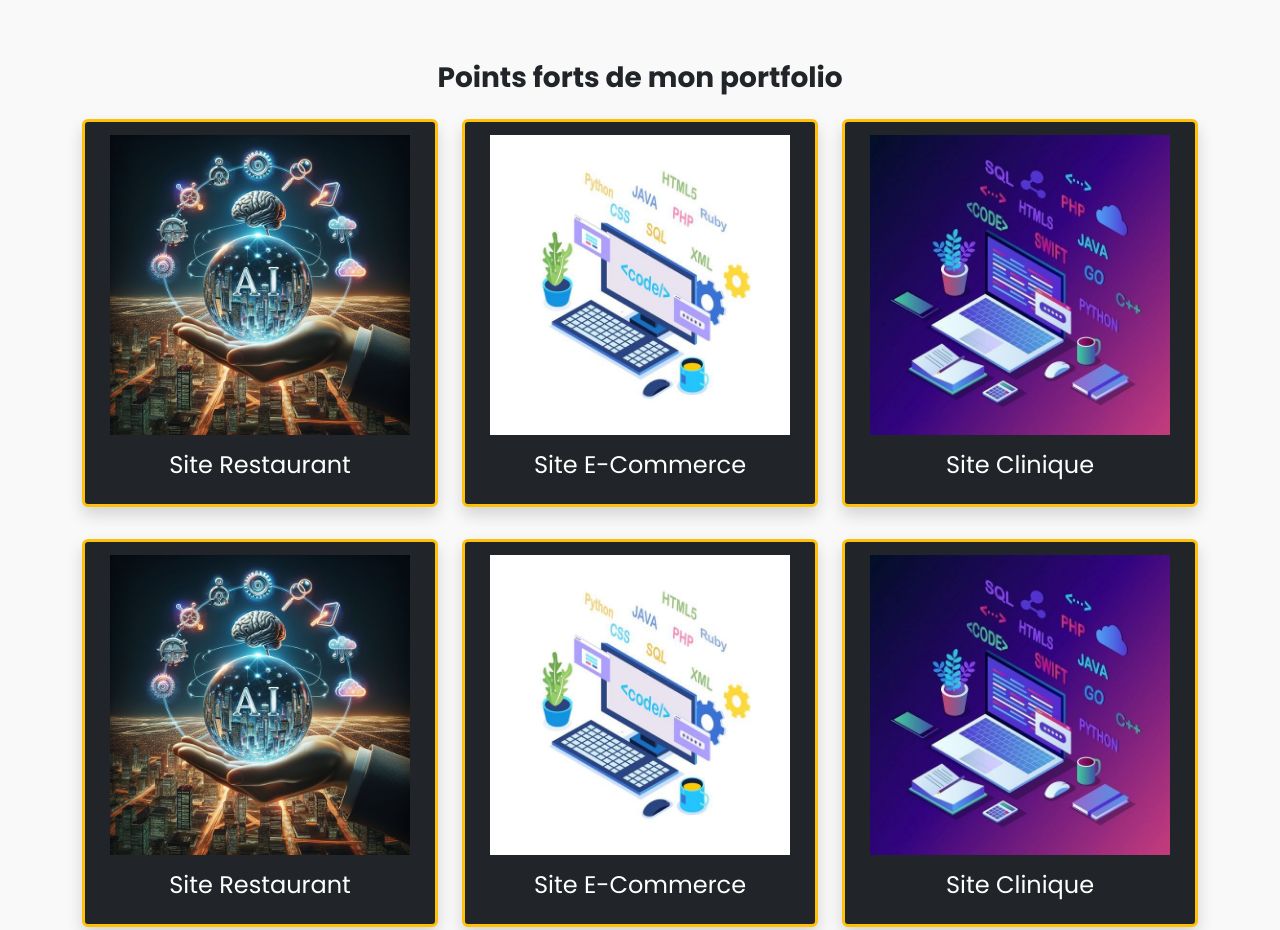
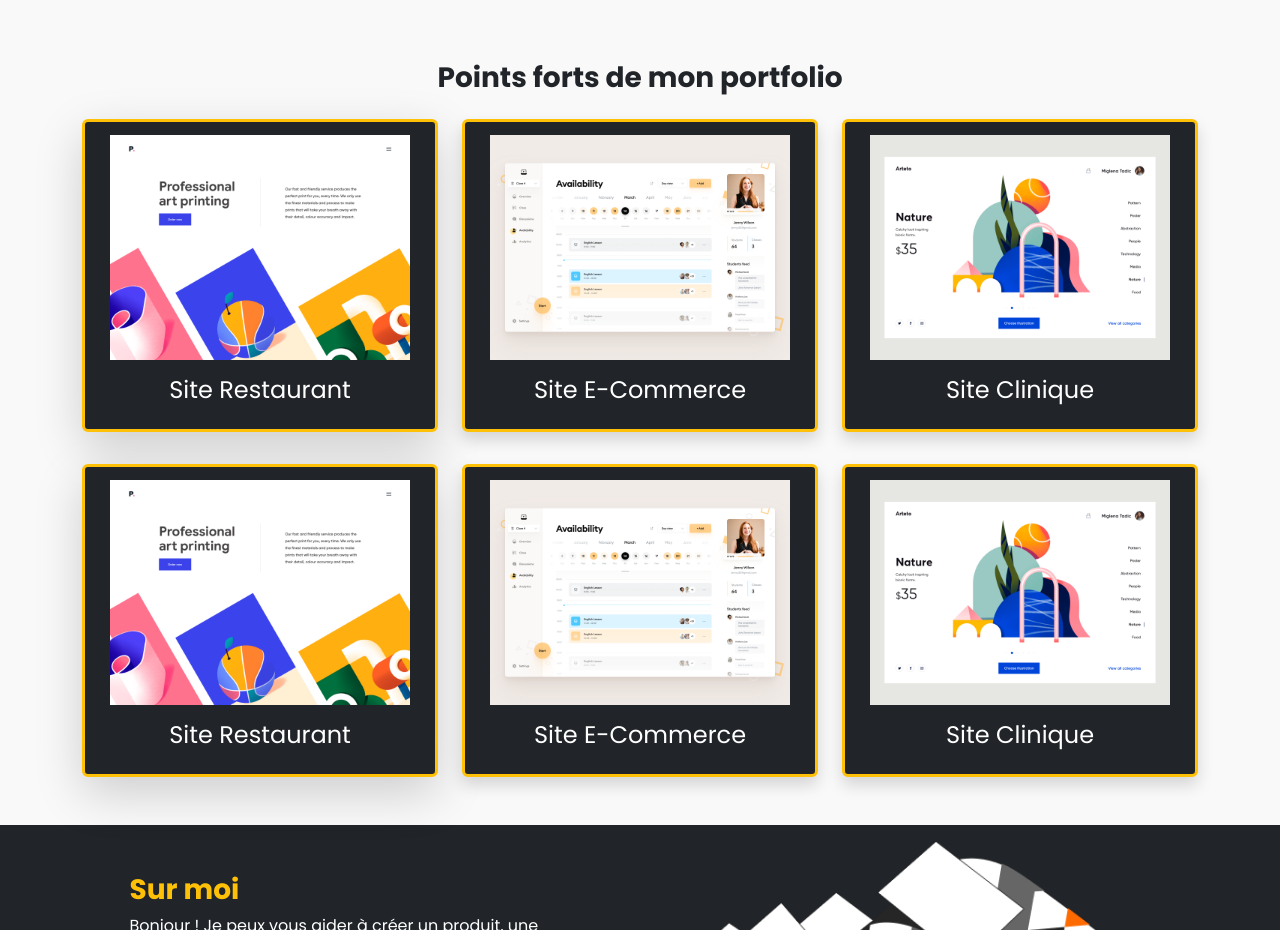
Before and after one commit to KhadimFall0503/Portfolio_Boostrap, a plain HTML site: page index.html in a window 1280 px wide. Shown: the part 1255-2185 px from the top of the page. Drawn offline with nearby package versions, Linux system fonts and the light colour scheme.

Commit message:
Modification des Images

```diff
--- a/index.html
+++ b/index.html
@@ -75,8 +75,8 @@
             <h3 class="text-center fw-bold pt-5">Points forts de mon portfolio </h3>
             <div class="row pt-3">
                 <div class="col-md-4">
-                    <div class="card shadow bg-dark border border-3 border-warning">
-                        <img class="card-img-top" src="images/p1.jpg" class=" s" alt="Card image">
+                    <div class="card shadow-lg bg-dark border border-3 border-warning">
+                        <img class="card-img-top" src="images/work-card-bg-1-4.png" class=" s" alt="Card image">
                         <div class="card-body">
                           <h4 class="card-title text-white text-center">Site Restaurant</h4>
 
@@ -86,7 +86,7 @@
                 </div>
                 <div class="col-md-4">
                     <div class="card shadow bg-dark border border-3 border-warning">
-                        <img class="card-img-top" src="images/p2.jpg" alt="Card image">
+                        <img class="card-img-top" src="images/work-card-bg-2-5.png" alt="Card image">
                         <div class="card-body">
                           <h4 class="card-title text-white text-center">Site E-Commerce</h4>
                         </div>
@@ -94,7 +94,7 @@
                 </div>
                 <div class="col-md-4">
                     <div class="card shadow bg-dark border border-3 border-warning">
-                        <img class="card-img-top" src="images/p3.jpg" alt="Card image">
+                        <img class="card-img-top" src="images/work-card-bg-3-6.png" alt="Card image">
                         <div class="card-body">
                           <h4 class="card-title text-white text-center">Site Clinique</h4>
 
@@ -110,8 +110,8 @@
         <div class="container">
             <div class="row pt-3">
                 <div class="col-md-4">
-                    <div class="card shadow bg-dark border border-3 border-warning">
-                        <img class="card-img-top" src="images/p1.jpg" class=" s" alt="Card image">
+                    <div class="card shadow-lg bg-dark border border-3 border-warning">
+                        <img class="card-img-top" src="images/work-card-bg-1-4.png" class=" s" alt="Card image">
                         <div class="card-body">
                           <h4 class="card-title text-white text-center">Site Restaurant</h4>
 
@@ -121,7 +121,7 @@
                 </div>
                 <div class="col-md-4">
                     <div class="card shadow bg-dark border border-3 border-warning">
-                        <img class="card-img-top" src="images/p2.jpg" alt="Card image">
+                        <img class="card-img-top" src="images/work-card-bg-2-5.png" alt="Card image">
                         <div class="card-body">
                           <h4 class="card-title text-white text-center">Site E-Commerce</h4>
                         </div>
@@ -129,7 +129,7 @@
                 </div>
                 <div class="col-md-4">
                     <div class="card shadow bg-dark border border-3 border-warning">
-                        <img class="card-img-top" src="images/p3.jpg" alt="Card image">
+                        <img class="card-img-top" src="images/work-card-bg-3-6.png" alt="Card image">
                         <div class="card-body">
                           <h4 class="card-title text-white text-center">Site Clinique</h4>
 
```
